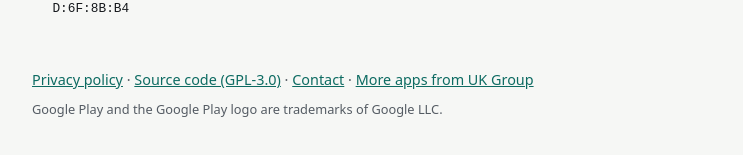
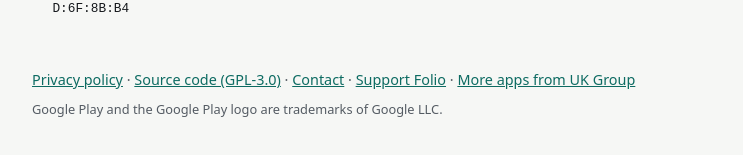
Before and after one commit to ukpratik/folio, a plain HTML site: page site/index.html in a window 1280 px wide. Shown: the part 905-1060 px from the top of the page, without its empty margins (268-1011 px from the left). Drawn offline with Linux system fonts and the light colour scheme.

Commit message:
Add GitHub Sponsors links (FUNDING.yml, README, website)
Co-Authored-By: Claude Opus 5.5 <noreply@anthropic.com>

```diff
--- a/site/index.html
+++ b/site/index.html
@@ -83,7 +83,7 @@
   </ul>
 
   <footer>
-    <a href="privacy/">Privacy policy</a> · <a href="https://github.com/ukpratik/folio">Source code (GPL-3.0)</a> · <a href="mailto:pratikuk99@gmail.com">Contact</a> · <a href="https://ukpratik.github.io/awesomeaiapplications/">More apps from UK Group</a>
+    <a href="privacy/">Privacy policy</a> · <a href="https://github.com/ukpratik/folio">Source code (GPL-3.0)</a> · <a href="mailto:pratikuk99@gmail.com">Contact</a> · <a href="https://github.com/sponsors/ukpratik" rel="noopener">Support Folio</a> · <a href="https://ukpratik.github.io/awesomeaiapplications/">More apps from UK Group</a>
     <p class="legal">Google Play and the Google Play logo are trademarks of Google LLC.</p>
   </footer>
 </main>
```
Also changed, not shown: 2 other files.
